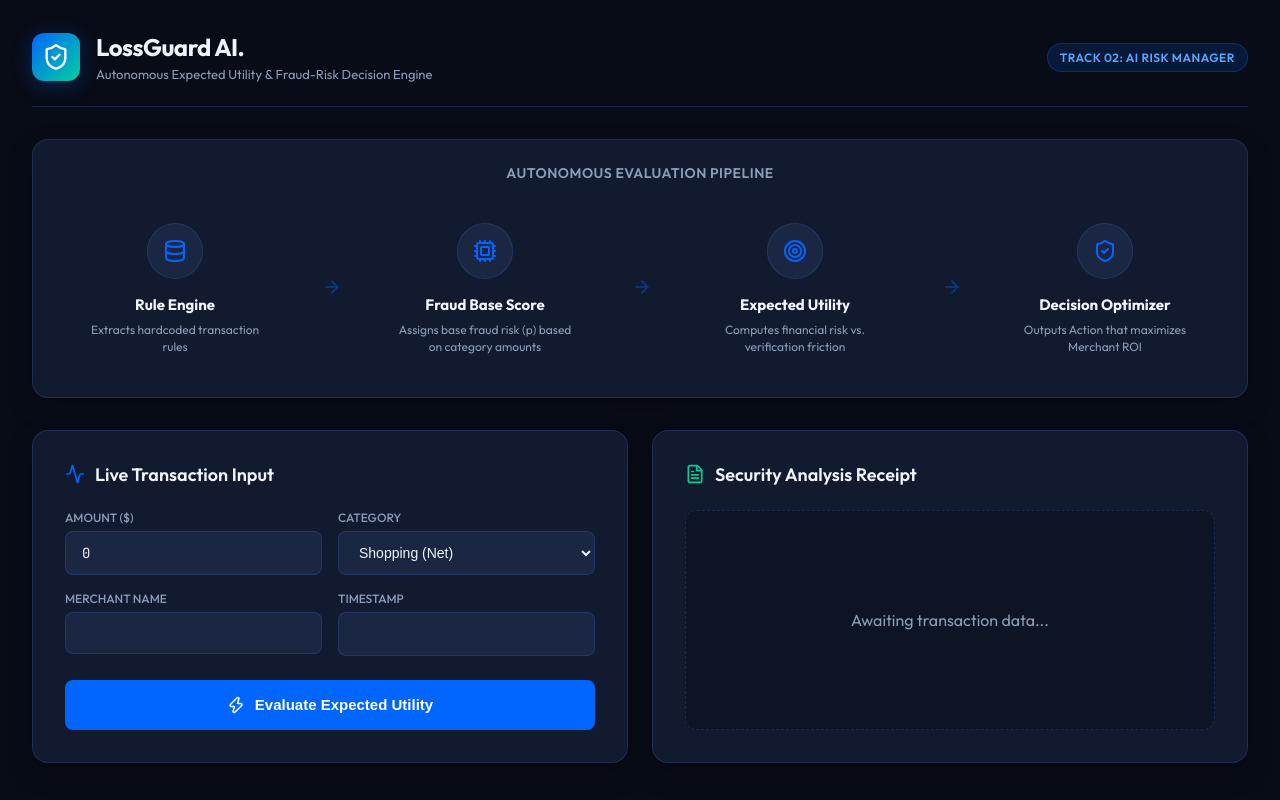
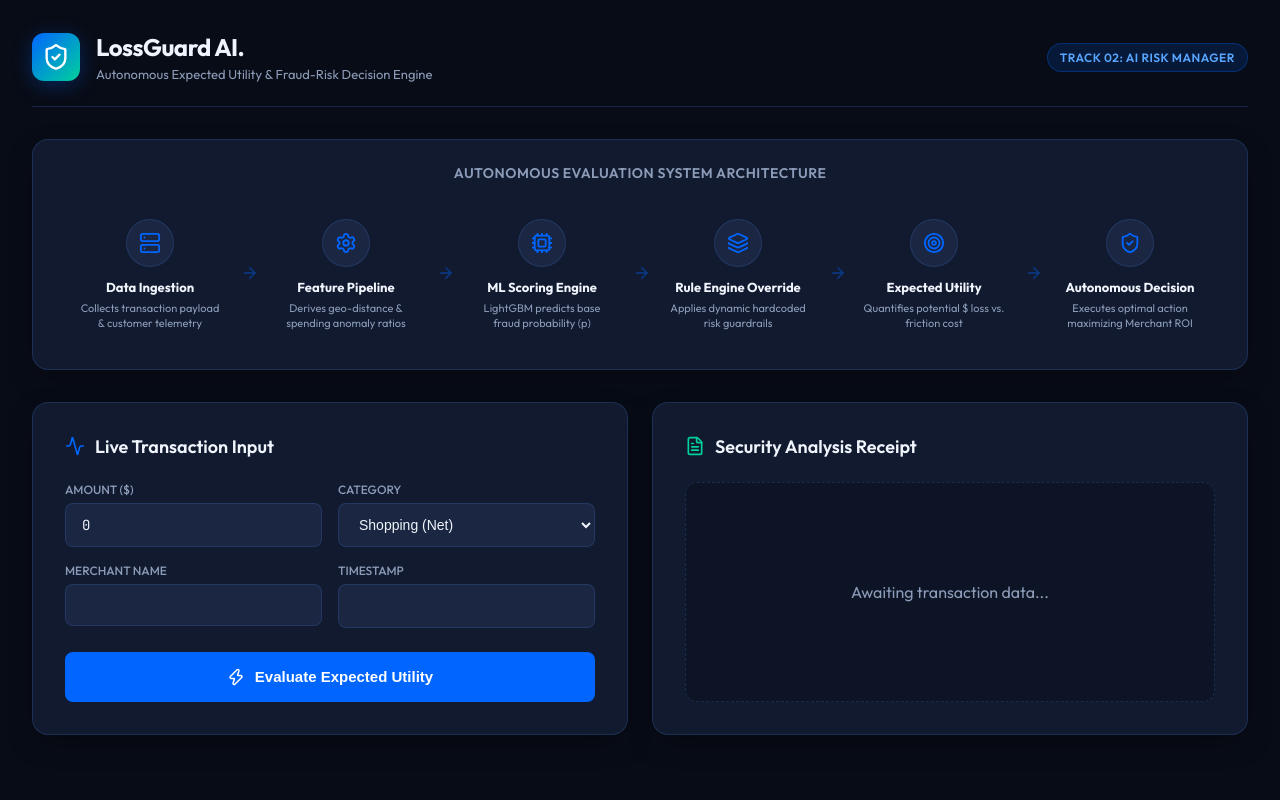
Before and after one commit to tastypiranha/razorpay, a React app in the folder frontend/: page / in a window 1280 px wide. Built offline with nearby package versions, Linux system fonts and the light colour scheme; no server answers; the HTML template or start-up script is replaced by a standard one.

Commit message:
Expand interactive pipeline visualization to 6-step detailed architecture roadmap

```diff
--- a/frontend/src/App.jsx
+++ b/frontend/src/App.jsx
@@ -2,7 +2,7 @@ import React, { useState, useEffect } from 'react';
 import {
   ShieldCheck, Activity, DollarSign, TrendingUp, Zap,
   ArrowRight, ShieldAlert, CheckCircle, RefreshCw, FileText,
-  Database, Cpu, Target
+  Database, Cpu, Target, Server, Settings, Layers
 } from 'lucide-react';
 
 const API_BASE = 'http://localhost:8000/api';
@@ -124,30 +124,47 @@ export default function App() {
 
       {/* PIPELINE VISUALIZATION */}
       <div className="pipeline-container">
-        <div className="pipeline-title">Autonomous Evaluation Pipeline</div>
+        <div className="pipeline-title">Autonomous Evaluation System Architecture</div>
         <div className="pipeline-flow">
           <div className="pipe-step">
-            <div className="pipe-icon-box"><Database size={24} /></div>
-            <div className="pipe-name">Rule Engine</div>
-            <div className="pipe-desc">Extracts hardcoded transaction rules</div>
+            <div className="pipe-icon-box"><Server size={22} /></div>
+            <div className="pipe-name">Data Ingestion</div>
+            <div className="pipe-desc">Collects transaction payload & customer telemetry</div>
           </div>
-          <div className="pipe-arrow"><ArrowRight size={20} /></div>
+          <div className="pipe-arrow"><ArrowRight size={18} /></div>
+
           <div className="pipe-step">
-            <div className="pipe-icon-box"><Cpu size={24} /></div>
-            <div className="pipe-name">Fraud Base Score</div>
-            <div className="pipe-desc">Assigns base fraud risk (p) based on category amounts</div>
+            <div className="pipe-icon-box"><Settings size={22} /></div>
+            <div className="pipe-name">Feature Pipeline</div>
+            <div className="pipe-desc">Derives geo-distance & spending anomaly ratios</div>
           </div>
-          <div className="pipe-arrow"><ArrowRight size={20} /></div>
+          <div className="pipe-arrow"><ArrowRight size={18} /></div>
+
           <div className="pipe-step">
-            <div className="pipe-icon-box"><Target size={24} /></div>
+            <div className="pipe-icon-box"><Cpu size={22} /></div>
+            <div className="pipe-name">ML Scoring Engine</div>
+            <div className="pipe-desc">LightGBM predicts base fraud probability (p)</div>
+          </div>
+          <div className="pipe-arrow"><ArrowRight size={18} /></div>
+
+          <div className="pipe-step">
+            <div className="pipe-icon-box"><Layers size={22} /></div>
+            <div className="pipe-name">Rule Engine Override</div>
+            <div className="pipe-desc">Applies dynamic hardcoded risk guardrails</div>
+          </div>
+          <div className="pipe-arrow"><ArrowRight size={18} /></div>
+
+          <div className="pipe-step">
+            <div className="pipe-icon-box"><Target size={22} /></div>
             <div className="pipe-name">Expected Utility</div>
-            <div className="pipe-desc">Computes financial risk vs. verification friction</div>
+            <div className="pipe-desc">Quantifies potential $ loss vs. friction cost</div>
           </div>
-          <div className="pipe-arrow"><ArrowRight size={20} /></div>
+          <div className="pipe-arrow"><ArrowRight size={18} /></div>
+
           <div className="pipe-step">
-            <div className="pipe-icon-box"><ShieldCheck size={24} /></div>
-            <div className="pipe-name">Decision Optimizer</div>
-            <div className="pipe-desc">Outputs Action that maximizes Merchant ROI</div>
+            <div className="pipe-icon-box"><ShieldCheck size={22} /></div>
+            <div className="pipe-name">Autonomous Decision</div>
+            <div className="pipe-desc">Executes optimal action maximizing Merchant ROI</div>
           </div>
         </div>
       </div>
--- a/frontend/src/index.css
+++ b/frontend/src/index.css
@@ -340,8 +340,8 @@ body {
   flex-direction: column;
   align-items: center;
   text-align: center;
-  width: 220px;
-  padding: 16px;
+  width: 170px;
+  padding: 12px;
   border-radius: var(--radius-md);
   border: 1px solid transparent;
   transition: all 0.3s ease;
@@ -356,15 +356,15 @@ body {
 }
 
 .pipe-icon-box {
-  width: 56px;
-  height: 56px;
+  width: 48px;
+  height: 48px;
   background: var(--bg-input);
   border: 1px solid var(--border-color);
   border-radius: 50%;
   display: flex;
   align-items: center;
   justify-content: center;
-  margin-bottom: 16px;
+  margin-bottom: 12px;
   color: var(--primary);
   transition: all 0.3s ease;
 }
@@ -377,14 +377,14 @@ body {
 }
 
 .pipe-name {
-  font-size: 15px;
+  font-size: 13px;
   font-weight: 700;
   color: var(--text-main);
-  margin-bottom: 8px;
+  margin-bottom: 6px;
 }
 
 .pipe-desc {
-  font-size: 12px;
+  font-size: 11px;
   color: var(--text-muted);
   line-height: 1.4;
 }
```
